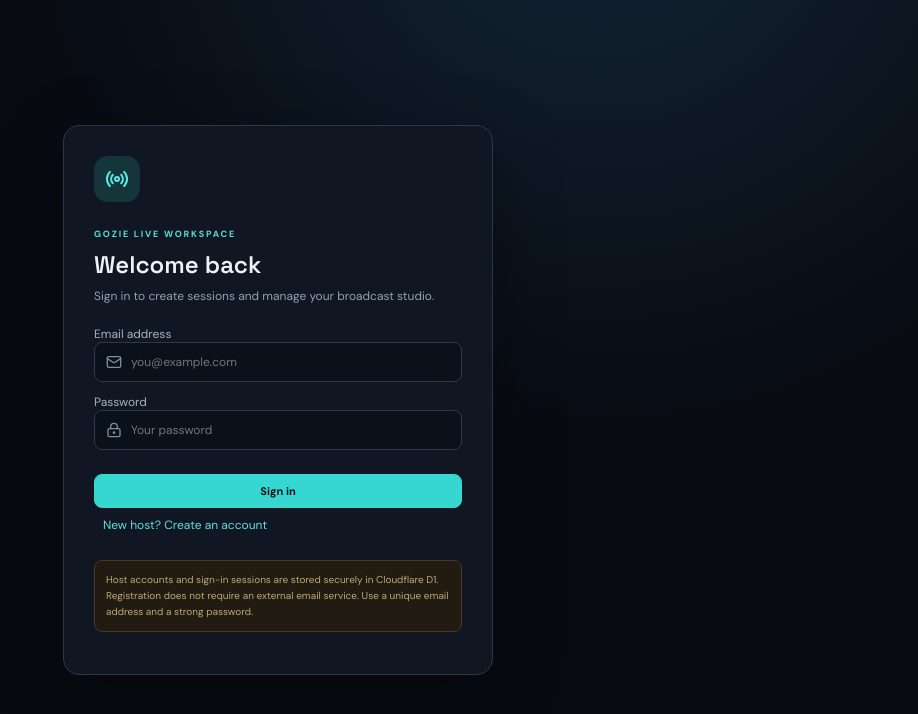
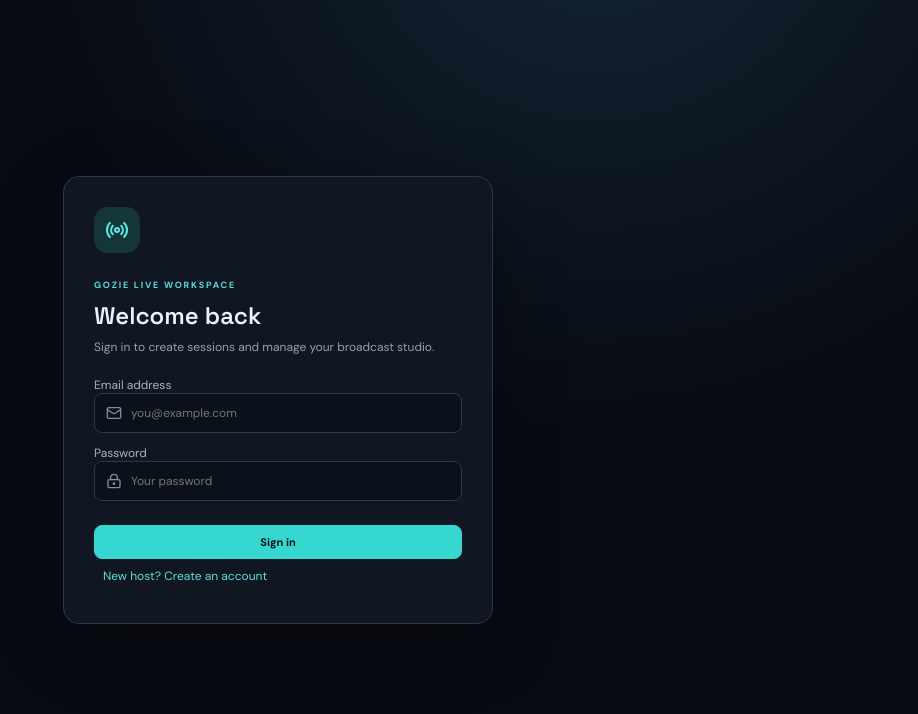
Before and after one commit to henrymeraldcompany-bit/gozie-live, a React (Vite) app in the folder apps/web/: page / in a window 1280 px wide. Shown: the top 714 px of the page, without its empty margins (362-1280 px from the left). Built offline with nearby package versions, Linux system fonts and the light colour scheme; no server answers.

Commit message:
Remove unnecessary signup setup message

```diff
--- a/apps/web/src/components/AuthPanel.tsx
+++ b/apps/web/src/components/AuthPanel.tsx
@@ -59,7 +59,6 @@ export default function AuthPanel({onAuthenticated}:{onAuthenticated:()=>void}){
    {message&&<div className="inline-success">{message}</div>}
    <button className="primary-button full-width" disabled={busy}>{busy?"Please wait…":mode==="signin"?"Sign in":"Create account"}</button>
    <button type="button" className="text-button" onClick={()=>{setError("");setMessage("");setMode(mode==="signin"?"register":"signin");}}>{mode==="signin"?"New host? Create an account":"Back to sign in"}</button>
-   <div className="setup-note">Host accounts and sign-in sessions are stored securely in Cloudflare D1. Registration does not require an external email service. Use a unique email address and a strong password.</div>
   </form>
  </div>;
 }
```
